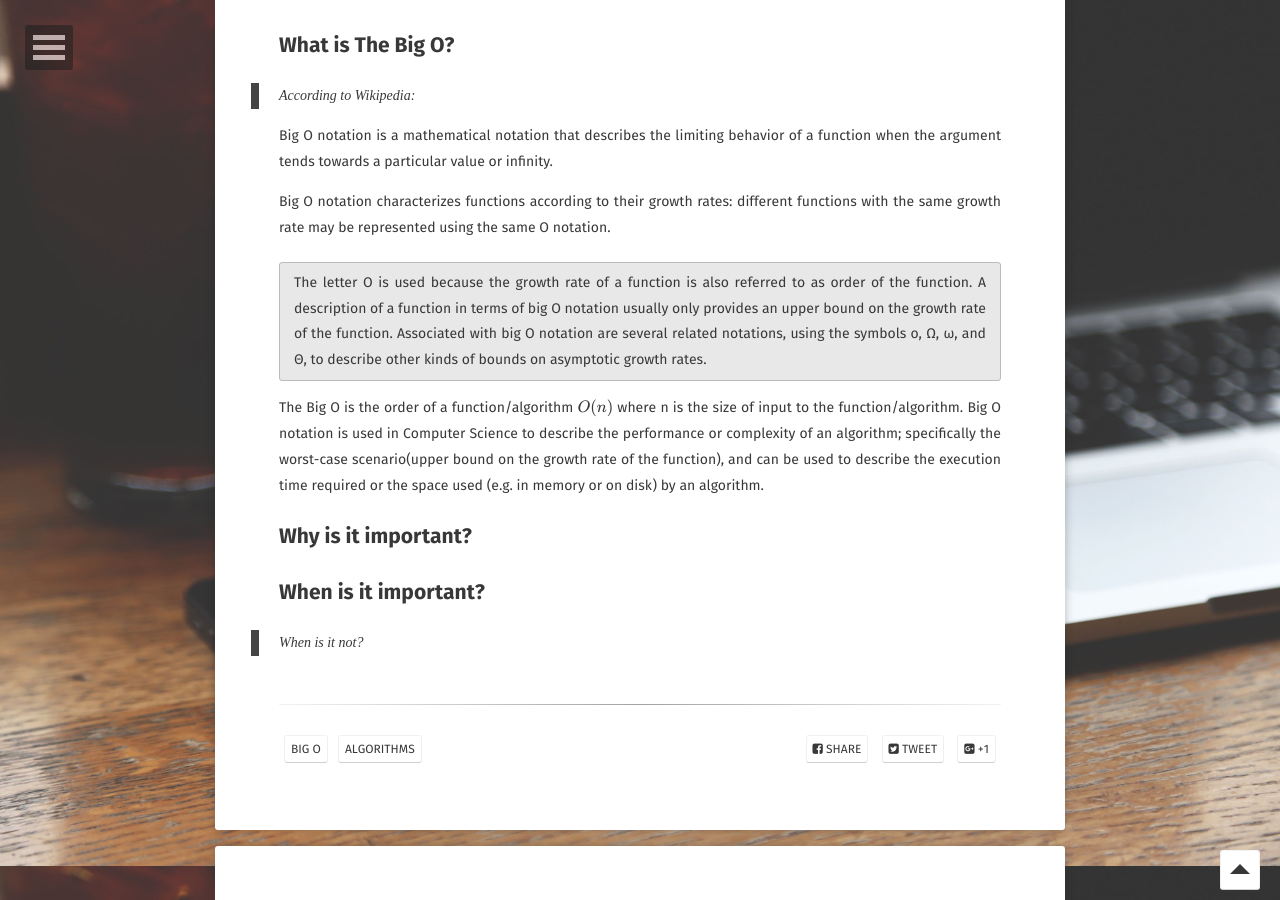
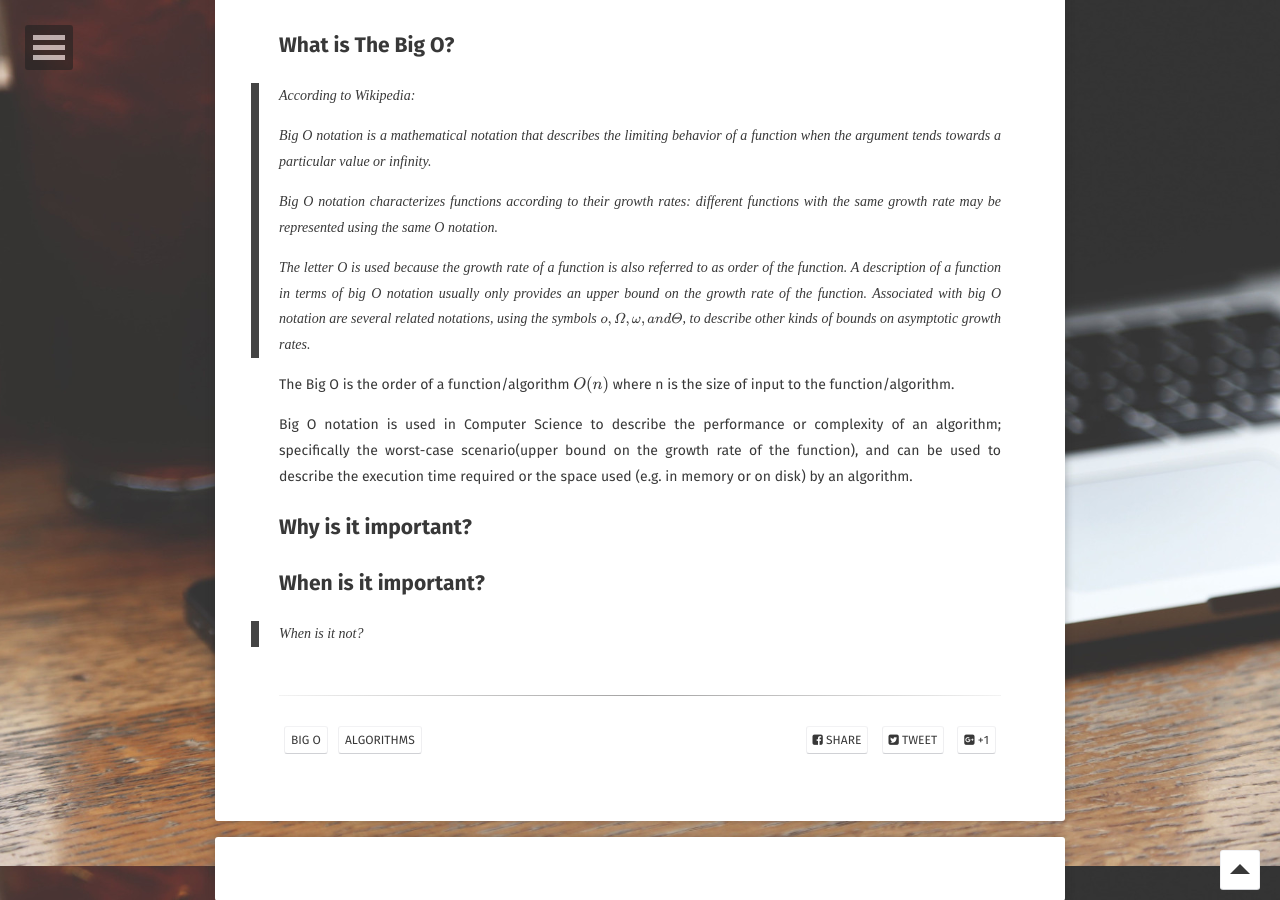
Before and after one commit to dverma/dverma.github.io, a Jekyll site: the page built from _posts/2017-02-13-the-big-o.md, in a window 1280 px wide and 900 px high, scrolled down 934 px. Built offline with Jekyll 4.4.1, drawn with Linux system fonts in a browser that asks for light colours; some web fonts are replaced; formulas are drawn with MathJax 3; comment, search, counter and statistics services are not loaded.

Commit message:
fixed markdown for MathJax

```diff
--- a/_posts/2017-02-13-the-big-o.md
+++ b/_posts/2017-02-13-the-big-o.md
@@ -21,15 +21,15 @@ A little humor before we start though, like seriously, what would life be like i
 ## What is The Big O?
 
 >According to Wikipedia:
-
-Big O notation is a mathematical notation that describes the limiting behavior of a function when the argument tends towards a particular value or infinity.
-
-Big O notation characterizes functions according to their growth rates: different functions with the same growth rate may be represented using the same O notation.
-
-The letter O is used because the growth rate of a function is also referred to as order of the function. A description of a function in terms of big O notation usually only provides an upper bound on the growth rate of the function. Associated with big O notation are several related notations, using the symbols o, Ω, ω, and Θ, to describe other kinds of bounds on asymptotic growth rates.
-{: .notice}
+>
+> Big O notation is a mathematical notation that describes the limiting behavior of a function when the argument tends towards a particular value or infinity.
+>
+> Big O notation characterizes functions according to their growth rates: different functions with the same growth rate may be represented using the same O notation.
+>
+> The letter O is used because the growth rate of a function is also referred to as order of the function. A description of a function in terms of big O notation usually only provides an upper bound on the growth rate of the function. Associated with big O notation are several related notations, using the symbols \\(o, Ω, ω, and Θ\\), to describe other kinds of bounds on asymptotic growth rates.
 
 The Big O is the order of a function/algorithm \\(O(n)\\) where n is the size of input to the function/algorithm.
+
 Big O notation is used in Computer Science to describe the performance or complexity of an algorithm; specifically the worst-case scenario(upper bound on the growth rate of the function), and can be used to describe the execution time required or the space used (e.g. in memory or on disk) by an algorithm.
 
 
```
